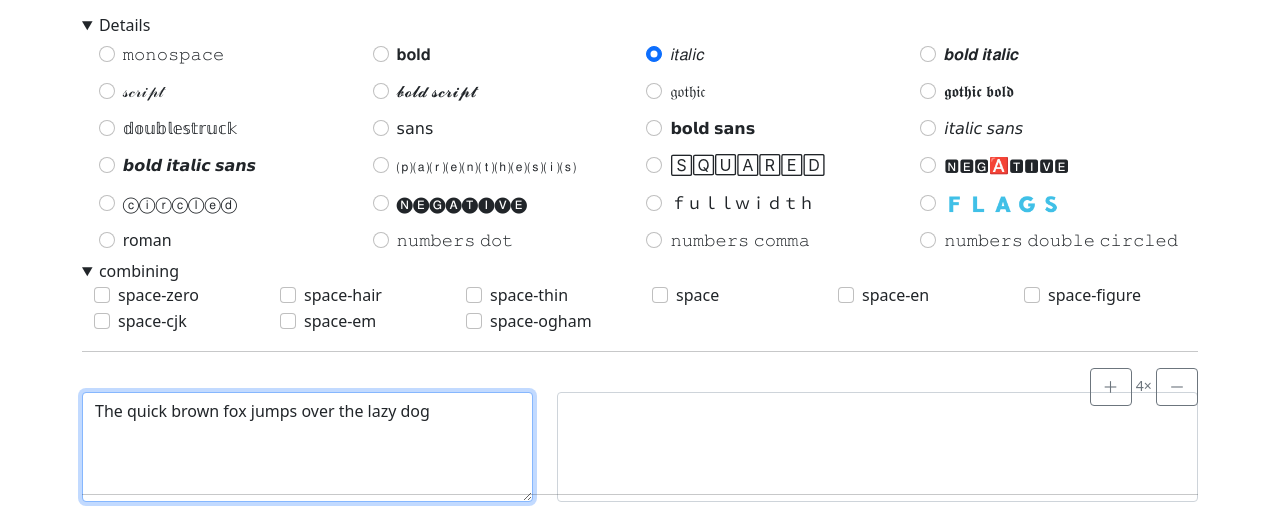
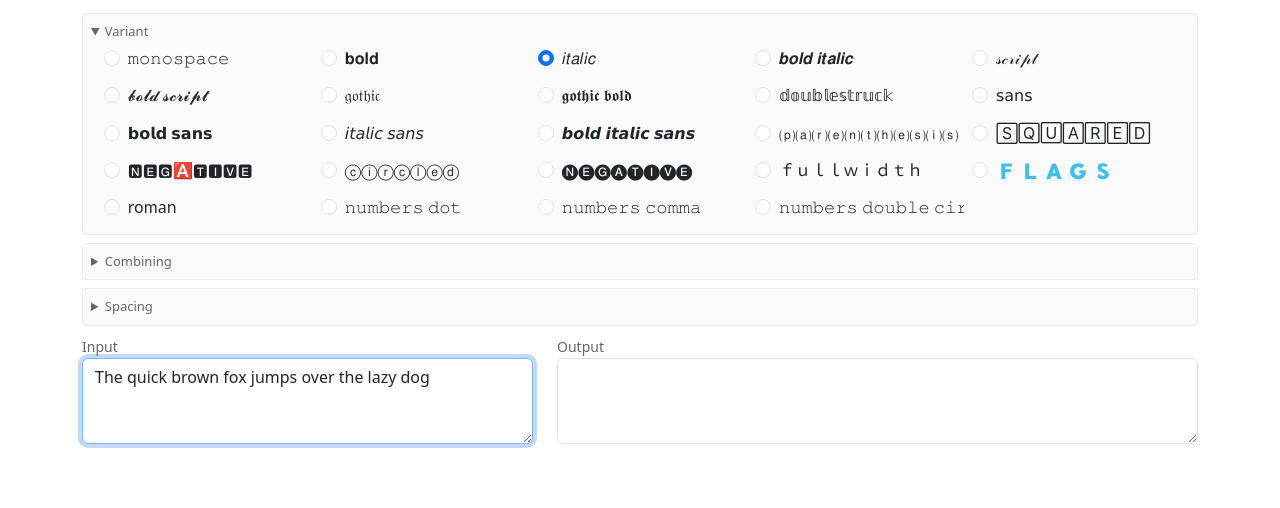
Before and after one commit to toUnicodeVariant/toUnicodeVariant.github.io, a plain HTML site: page playground.html in a window 1280 px wide. Shown: the part 187-695 px from the top of the page. Drawn offline with nearby package versions, Linux system fonts and the light colour scheme.

Commit message:
work on playground

```diff
--- a/css/style.css
+++ b/css/style.css
@@ -52,7 +52,8 @@ h1.toUnicodeVariant {
 }
 h1.toUnicodeVariant:before {
 	font-size: small;
-	color: #6c757d;
+	XXXcolor: #6c757d;
+	color: #666;
 	display: block;
 	position: relative;
 	top: .1rem;
--- a/js/Playground.js
+++ b/js/Playground.js
@@ -19,7 +19,7 @@ const Playground = (function(toUnicodeVariant, Base) {
 			initPlaygroundVariants()
 			initPlaygroundCombinings()
 			initPlaygroundSpacing()
-			initPlaygroundFontSize()
+			//initPlaygroundFontSize()
 			initInput()
 		}
 	}
@@ -54,6 +54,7 @@ const Playground = (function(toUnicodeVariant, Base) {
 	logConversion
 */
 	const logConversion = function(text, variant, combinings) {
+		return
 		if (!text) return
 		const alert =
 			`<div class="alert alert-light alert-dismissible fade show" role="alert">
@@ -110,8 +111,8 @@ const Playground = (function(toUnicodeVariant, Base) {
 			if (variant === 'flags') return 'f l a g s'
 			return variant
 		}
-		let form = '<div class="container">'
-		form += '<div class="variants">'
+		//let form = '<div class="container">'
+		let form = '<div class="variants">'
 		for (const variant in Test.variants) {
 			//form += '<div class="col-md-2 col-sm-6 col-xs-6">'
 			form += '<div class="variant">'
@@ -124,7 +125,7 @@ const Playground = (function(toUnicodeVariant, Base) {
 			form += '</div>'
 		}
 		form += '</div>'
-		form += '</div>'
+		//form += '</div>'
 		playground_variants.innerHTML = form
 
 		const current_variant = Base.storage('current-variant') || 'i'
@@ -155,6 +156,7 @@ const Playground = (function(toUnicodeVariant, Base) {
 */
 	const initPlaygroundCombinings = function() {
 		const playground_combinings = gebi('playground-combinings')
+/*
 		playground_combinings.addEventListener('shown.bs.collapse', function() {
 			gebi('toggle-combinings').setAttribute('aria-expanded', 'false')
 			Base.storage({ 'playground-combinings-collapsed': 'no' })
@@ -163,22 +165,22 @@ const Playground = (function(toUnicodeVariant, Base) {
 			gebi('toggle-combinings').setAttribute('aria-expanded', 'true')
 			Base.storage({ 'playground-combinings-collapsed': 'yes' })
 		})
-
+*/
+/*
 		const combinings_collapsed = Base.storage('playground-combinings-collapsed') || 'yes'
 		if (combinings_collapsed === 'yes') {
 			playground_combinings.classList.add('collapse')
 		} else {
 			playground_combinings.classList.remove('collapse')
 		}
-
+*/
 		let current_combinings = Base.storage('current-combinings') || ''
 		current_combinings = current_combinings.split(',')
 
-		let form = '<div class="container">'
-		form += '<div class="row">'
+		let form = '<div class="variants">'
 		for (const diacritic in Test.combinings) {
 			const checked = current_combinings.includes(diacritic) ? 'checked' : ''
-			form += '<div class="col-md-2 col-sm-6 col-xs-6">'
+			form += '<div class="variant">'
 			form += `<div class="form-check">
 			  <input class="form-check-input" type="checkbox" name="playground-combining-diacritic" data-diacritic="${diacritic}" id="diacritic-${Test.combinings[diacritic].short}" ${checked}>
 			  <label class="form-check-label text-nowrap" for="diacritic-${Test.combinings[diacritic].short}" title="Enable the combining ${diacritic}">
@@ -188,7 +190,7 @@ const Playground = (function(toUnicodeVariant, Base) {
 			form += '</div>'
 		}
 		form += '</div>'
-		form += '</div>'
+		//form += '</div>'
 		playground_combinings.insertAdjacentHTML('beforeend', form)
 
 		qall('[name="playground-combining-diacritic"]').forEach(function(check) {
@@ -203,6 +205,7 @@ const Playground = (function(toUnicodeVariant, Base) {
 */
 	const initPlaygroundSpacing = function() {
 		const playground_spacing = gebi('playground-spacing')
+/*
 		playground_spacing.addEventListener('shown.bs.collapse', function() {
 			gebi('toggle-spacing').setAttribute('aria-expanded', 'false')
 			Base.storage({ 'playground-spacing-collapsed': 'no' })
@@ -211,15 +214,15 @@ const Playground = (function(toUnicodeVariant, Base) {
 			gebi('toggle-spacingcombinings').setAttribute('aria-expanded', 'true')
 			Base.storage({ 'playground-spacing-collapsed': 'yes' })
 		})
-
+*/
 		let current_spacing = Base.storage('current-spacing') || ''
 		current_spacing = current_spacing.split(',')
 
-		let form = '<div class="container">'
-		form += '<div class="row">'
+		let form = '<div class="variants">'
+		//form += '<div class="row">'
 		for (const diacritic in Test.spacing) {
 			const checked = current_spacing.includes(diacritic) ? 'checked' : ''
-			form += '<div class="col-md-2 col-sm-6 col-xs-6">'
+			form += '<div class="variant">'
 			form += `<div class="form-check">
 			  <input class="form-check-input" type="checkbox" name="playground-spacing-diacritic" data-diacritic="${diacritic}" id="diacritic-${diacritic}" ${checked}>
 			  <label class="form-check-label text-nowrap" for="diacritic-${diacritic}" title="Enable the spacing ${diacritic}">
@@ -228,7 +231,7 @@ const Playground = (function(toUnicodeVariant, Base) {
 			</div>`
 			form += '</div>'
 		}
-		form += '</div>'
+		//form += '</div>'
 		form += '</div>'
 		playground_spacing.insertAdjacentHTML('beforeend', form)
 
@@ -242,7 +245,9 @@ const Playground = (function(toUnicodeVariant, Base) {
 /*
 	initPlaygroundFontSize
 */
+/*
 	const initPlaygroundFontSize = function() {
+		return
 		let current_font_size = Base.storage('current-font-size') || 4
 		const font_size = gebi('current-font-size')
 
@@ -268,7 +273,7 @@ const Playground = (function(toUnicodeVariant, Base) {
 		}
 
 	}
-
+*/
 	return {
 		init
 	}
--- a/playground.html
+++ b/playground.html
@@ -15,14 +15,38 @@
 <link href="css/style.css" rel="stylesheet">
 <meta name="google-site-verification" content="k9h1qyQ2iX96jwm-5Fsp7BWz-TMPbiam8dm87KMvlOE">
 -->
+<!--
 <link href="https://cdn.jsdelivr.net/npm/bootstrap@5.0.2/dist/css/bootstrap.min.css" rel="stylesheet" integrity="sha384-EVSTQN3/azprG1Anm3QDgpJLIm9Nao0Yz1ztcQTwFspd3yD65VohhpuuCOmLASjC" crossorigin="anonymous">
 <script src="https://cdn.jsdelivr.net/npm/bootstrap@5.0.2/dist/js/bootstrap.bundle.min.js" integrity="sha384-MrcW6ZMFYlzcLA8Nl+NtUVF0sA7MsXsP1UyJoMp4YLEuNSfAP+JcXn/tWtIaxVXM" crossorigin="anonymous"></script>
+-->
+<link href="https://cdn.jsdelivr.net/npm/bootstrap@5.3.3/dist/css/bootstrap.min.css" rel="stylesheet" crossorigin="anonymous">
+<script src="https://cdn.jsdelivr.net/npm/bootstrap@5.3.3/dist/js/bootstrap.bundle.min.js" crossorigin="anonymous"></script>
 <style>
+.textarea-label {
+	margin-bottom: 0;
+	color: #666;
+	user-select: none;
+}
+img.icon-small {
+	height: 16px;
+}
+img.icon-medium {
+	height: 32px;
+}
+details {
+	border: 1px solid #ebebeb;
+	border-radius: 4px;
+	padding: .5rem;
+	margin-bottom: .5rem;
+	background: #fafafa;
+}
+details summary {
+	font-size: small;
+	color: #666;
+	user-select: none;
+}
 .variant {
-	XXbackground-color: dodgerblue;
-	XXcolor: white;
 	padding: .3rem;
-	XXheight: 4rem;
 	overflow: hidden;
 	white-space: nowrap;
 	text-overflow: ellipsis;
@@ -31,8 +55,8 @@
 	cursor: pointer;
 }
 .variants {
-	max-width: 1200px;
-	margin: 0 auto;
+	max-width: 1300px;
+	margin: 0 .5rem; /*auto;*/
 	display: grid;
 	gap: .1rem .2rem;
 }
@@ -46,10 +70,9 @@
 	.variants { grid-template-columns: repeat(4, 1fr); }
 }
 @media (min-width: 1100px) {
-	.variants { grid-template-columns: masonry; /*repeat(5, 1fr); }*/
+	.variants { grid-template-columns: repeat(5, 1fr); }
 }
 </style>
-
 </head>
 <body class="d-flex flex-column h-100">
 	<nav class="navbar navbar-expand-lg navbar-dark bg-dark">
@@ -61,20 +84,20 @@
 			<div class="collapse navbar-collapse" id="navbarSupportedContent">
 				<ul class="navbar-nav me-auto mb-2 mb-lg-0">
 					<li class="nav-item">
-						<a class="nav-link active" aria-current="Playground" href="playground.html">Playground</a>
+						<a class="nav-link active" href="playground.html">Playground</a>
 					</li>
 					<li class="nav-item">
-						<a class="nav-link" aria-current="Special chars" href="special-chars.html">Special chars</a>
+						<a class="nav-link" href="special-chars.html">Special chars</a>
 					</li>
 					<li class="nav-item">
-						<a class="nav-link" aria-current="Combinings" href="combinings.html">Combinings</a>
+						<a class="nav-link" href="combinings.html">Combinings</a>
 					</li>
 					<li class="nav-item">
-						<a class="nav-link" aria-current="Spacing" href="spacing.html">Spacing</a>
+						<a class="nav-link" href="spacing.html">Spacing</a>
 					</li>
 					<li class="nav-item mx-4">
 						<a class="navbar-brand" href="https://github.com/davidkonrad/toUnicodeVariant">
-							<img height="32px" src ="github/github-mark-white.svg"/>
+							<img src ="github/github-mark-white.svg" class="icon-medium" alt="github">
 						</a>
 					</li>
 				</ul>
@@ -83,64 +106,43 @@
 	</nav>
 
 	<div class="container my-4">
-		<h1 class="toUnicodeVariant">Playground</h1>
+		<h1 class="toUnicodeVariant">Playground	</h1>
 		<p>
 			Lorem ipsum dolor sit amet, consectetur adipiscing elit, sed do eiusmod tempor incididunt ut labore et dolore magna aliqua.
 			Ut enim ad minim veniam, quis nostrud exercitation ullamco laboris nisi ut aliquip ex ea commodo consequat.
 		</p>
 
-<!--
-		<div class="col-lg-12 mt-sm-4 px-0" id="playground-variants"></div>
--->
-
-		<details open id="playground-variants">
-			<summary>variant</summary>
+		<details open class="details-animated">
+			<summary>Variant</summary>
+			<div id="playground-variants"></div>
 		</details>
 
-<!--
-		<a class="btn btn-light btn-xs btn-toggle" id="toggle-combinings" data-bs-toggle="collapse" href="#playground-combinings" role="button" aria-expanded="false" aria-controls="playground-combinings">
-			Combinings
-	  </a>
-		<div class="col-lg-12 mt-sm-4 px-0 collapse" id="playground-combinings"></div>
--->
-		<details open id="playground-combinings">
-			<summary>combining</summary>
+		<details>
+			<summary>Combining</summary>
+			<div id="playground-combinings"></div>
 		</details>
 
-<!--
-		<a class="btn btn-light btn-xs btn-toggle" id="toggle-spacing" data-bs-toggle="collapse" href="#playground-spacing" role="button" aria-expanded="false" aria-controls="playground-spacing">
-			Spacing
-	  </a>
-		<div class="col-lg-12 mt-sm-4 px-0 collapse" id="playground-spacing"></div>
--->
-		<details open id="playground-spacing">
-			<summary>combining</summary>
+		<details>
+			<summary>Spacing</summary>
+			<div id="playground-spacing"></div>
 		</details>
-
-		<hr>
 
 		<div class="row">
 			<div class="col-md-5">
-				<label for="input" class="form-label"><small><!-- Input --></small></label>
-				<textarea class="form-control h-100" id="playground-input" rows="3" spellcheck="false">
+				<label for="playground-input" class="form-label textarea-label"><small>Input</small></label>
+				<textarea class="form-control" id="playground-input" rows="3" spellcheck="false">
 					The quick brown fox jumps over the lazy dog
 				</textarea>
 			</div>
 			<div class="col-md-7">
-				<div class="float-end">
-					<button class="btn btn-xs btn-outline-secondary" id="btn-larger-font" title="Increase font-size">＋</button>
-					<small id="current-font-size" class="text-muted" data-value="4">4&times;</small>
-					<button class="btn btn-xs btn-outline-secondary" id="btn-smaller-font" title="Decrease font-size">－</button>
-				</div>
-				<label for="output" class="form-label"><small><!-- Output --></small></label>
-				<div class="form-control h-100 fs-4" id="playground-output" rows="3" contenteditable="true" spellcheck="false"></div>
+				<label for="playground-output" class="form-label textarea-label"><small>Output</small></label>
+				<textarea class="form-control" id="playground-output" rows="3" spellcheck="false"></textarea>
 			</div>
 		</div>
 
-		<hr>
-		<div class="container">'
-			<div class="row">'
-				<div class="Xcol-md-12 Xw-100 XXd-flex flex-column XXalign-items-start" id="conversion-log"></div>
+		<div class="container">
+			<div class="row">
+				<div class="flex-column" id="conversion-log"></div>
 			</div>
 		</div>
 
@@ -149,19 +151,16 @@
 	<footer class="footer mt-auto py-3 bg-light border-top">
 		<ul class="nav justify-content-center pb-3 mb-3">
 			<li class="nav-item">
-				<span class="nav-link text-body-secondary">© 2023- David Konrad</span>
+				<span class="nav-link text-body-secondary">© 2025- David Konrad</span>
 			</li>
 			<li class="nav-item">
 				<a class="nav-link text-body-secondary" href="https://github.com/davidkonrad/toUnicodeVariant">
-					<img height="16px" src ="github/github-mark.svg"/>
+					<img src ="github/github-mark.svg" class="icon-small" alt="github">
 				</a>
 			</li>
 		</ul>
 	</footer>
 
-<!--
-<script src="fallback/bootstrap.bundle.min.js"></script>
--->
 <script src="js/toUnicodeVariant.js"></script>
 <script src="js/Test.js"></script>
 <script src="js/base.js"></script>
```
